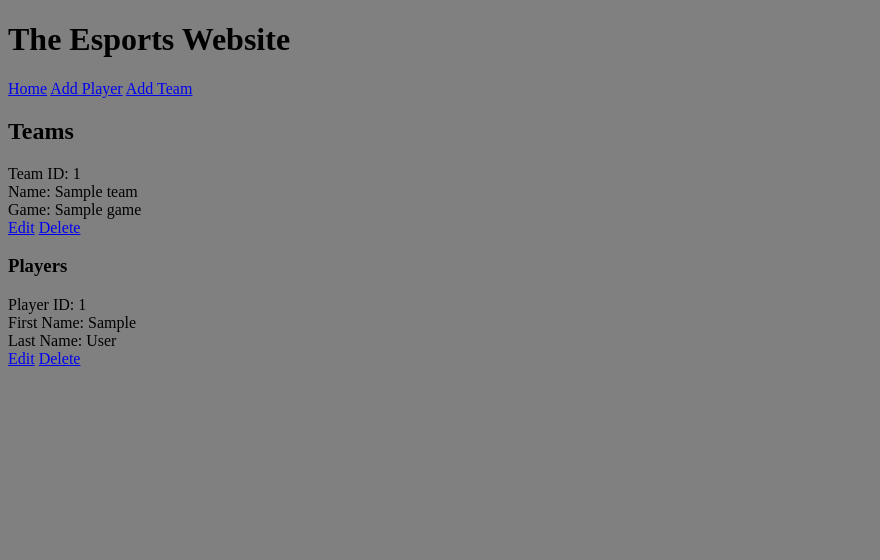
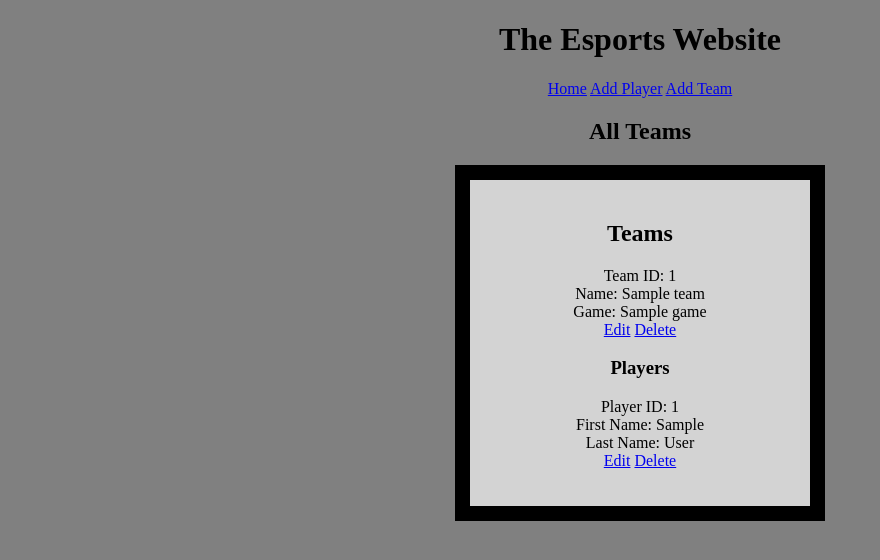
Before and after one commit to Roberto-Mapaye/Roberto-DFE-Project, a Flask app: page / in a window 1280 px wide. Shown: the top 560 px of the page, without its empty margins (0-880 px from the left). Run offline with Flask 2, Linux system fonts and the light colour scheme; a database or web service that is not in the repository returns one stand-in record (values such as "Sample title"); data that the repository does not hold is empty.

Commit message:
CSS Changes

```diff
--- a/frontend/application/templates/index.html
+++ b/frontend/application/templates/index.html
@@ -1,9 +1,11 @@
 {% extends "layout.html" %}
 {% block body %}
 
-    <h2>Teams</h2>
+    <h2>All Teams</h2>
     {% for team in all_teams %}
+        <section>
         <p>
+            <h2>Teams</h2>
             Team ID: {{ team["team_id"] }}<br>
             Name: {{ team["team_name"] }}<br>
             Game: {{ team["game"] }}<br>
@@ -11,7 +13,6 @@
             <a href="{{ url_for('delete_teams', id=team.team_id) }}">Delete</a>
 
         </p>
-
         <h3>Players</h3>
         {% for players in team["org"] %}
         <p>
@@ -21,7 +22,7 @@
             <a href="{{ url_for('update_player', id=players.player_id) }}">Edit</a>
             <a href="{{ url_for('delete_players', id=players.player_id) }}">Delete</a>
         </p>
-
+        </section>
         {% endfor %}
     {% endfor %}
 {% endblock body %}
--- a/frontend/application/templates/layout.html
+++ b/frontend/application/templates/layout.html
@@ -1,6 +1,31 @@
 <!DOCTYPE html>
 <html>
     <head>
+        <style>
+            * {
+                text-align: center;
+            }
+            section {
+                background-color: lightgrey;
+                width: 300px;
+                border: 15px solid black;
+                padding: 20px;
+                margin-left: auto;
+                margin-right: auto;
+                margin-bottom: 20px;
+            }
+
+            .form {
+                align-items: center;
+                background-color: lightgrey;
+                width: 300px;
+                border: 15px solid black;
+                padding: 20px;
+                margin-left: auto;
+                margin-right: auto;
+                margin-bottom: 20px;
+            }
+        </style>
         <title>The Esports Website</title>
     </head>
     <body style="background-color: grey">
```
